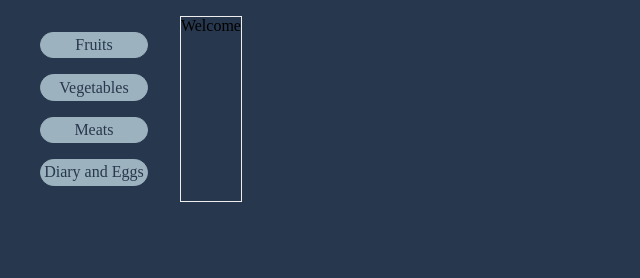
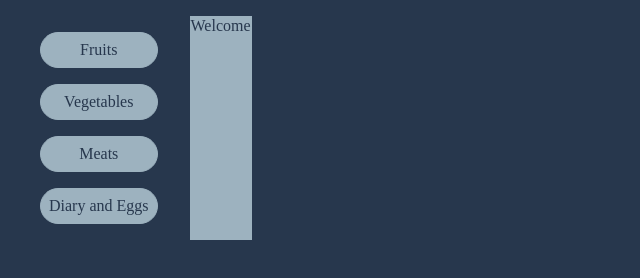
Before and after one commit to golovins-family/g-box, a plain HTML site: page index.html in a window 1280 px wide. Shown: the whole page, without its empty margins (0-640 px from the left). Drawn offline with Linux system fonts and the light colour scheme.

Commit message:
Update style.css

```diff
--- a/style.css
+++ b/style.css
@@ -14,11 +14,14 @@ background-color: #27374D;
 }
 .cart {
 width:inherit;
-border: #EEEEEE 0.1rem solid;
+    color: #27374D;
+   background-color: #9DB2BF;
+   text-align: center;
+border: #9DB2BF 0.1rem solid;
 }
 a {
    border: 0.1rem double #9DB2BF;
-   padding: 0.2rem;
+   padding: 0.5rem;
    border-radius: 5rem;
 
    color: #27374D;
```
